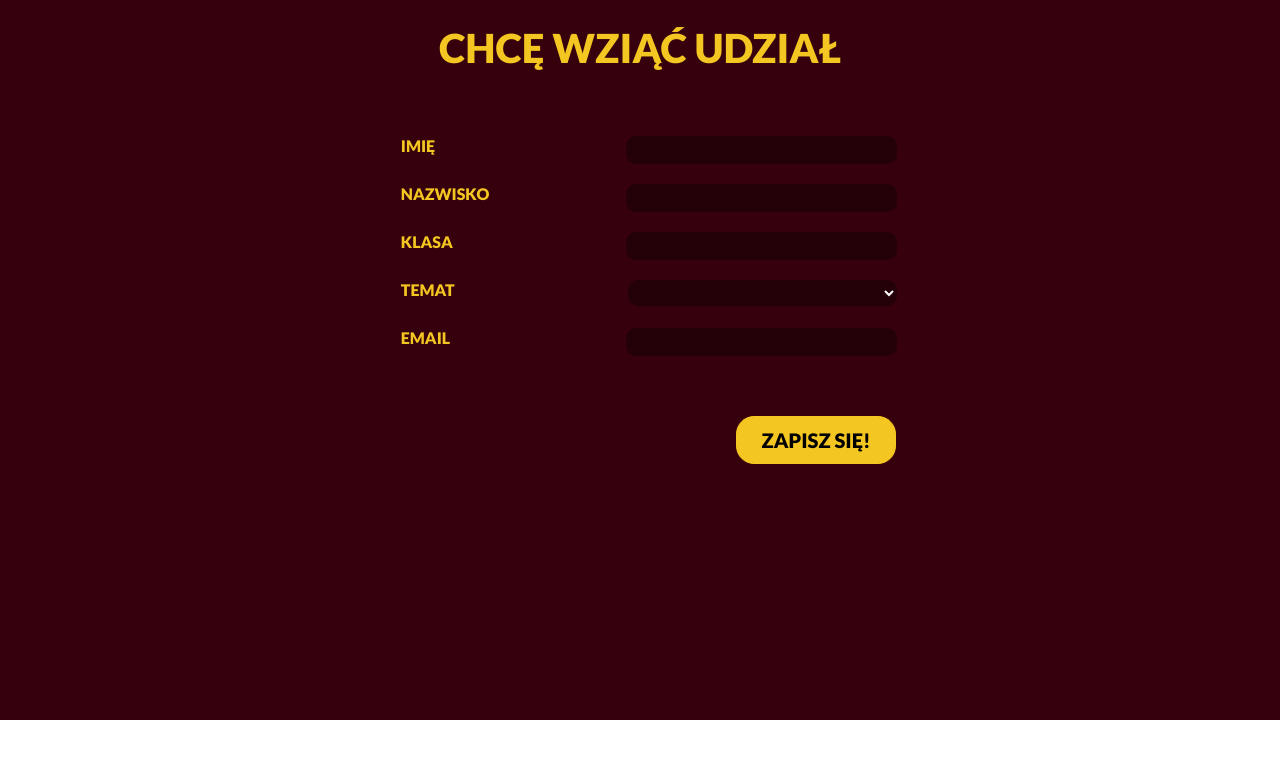
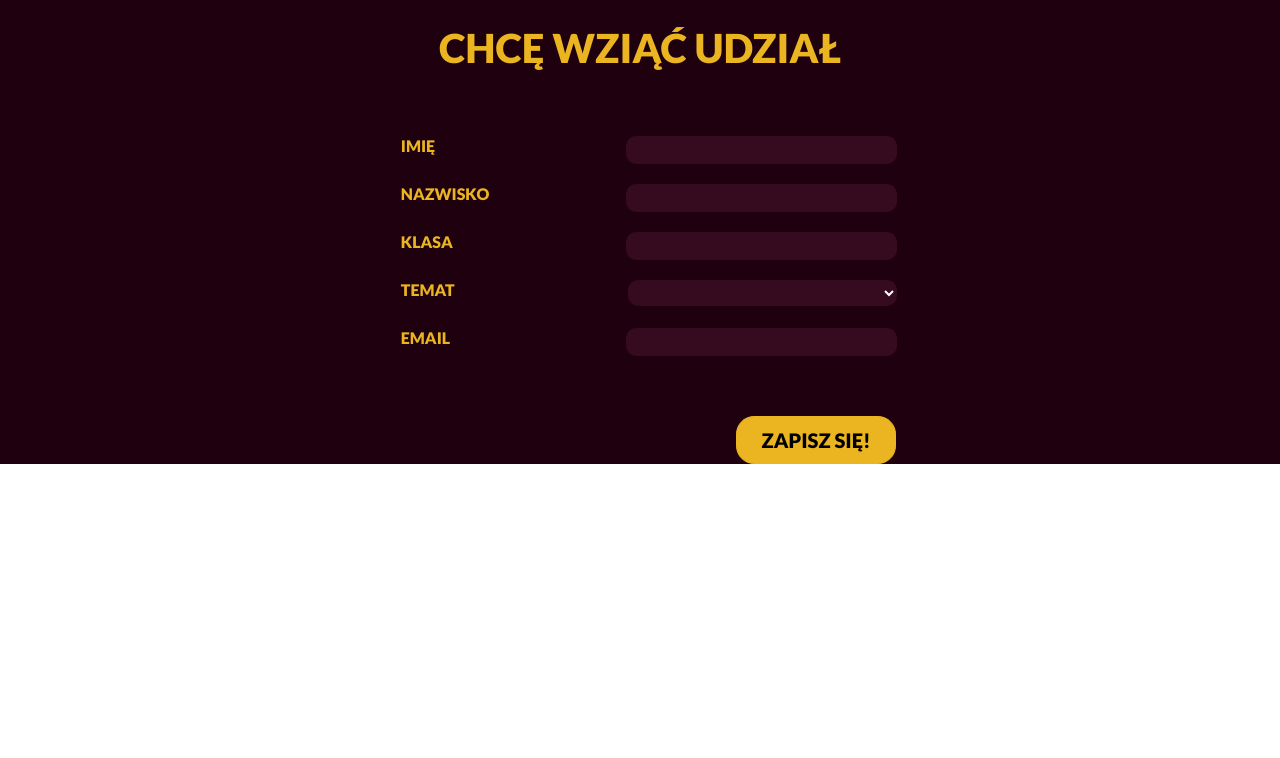
Before and after one commit to roasia/goldenlips, a Vue app: page / in a window 1280 px wide. Shown: the top 758 px of the page. Built offline with nearby package versions, Linux system fonts and the light colour scheme.

Commit message:
Style Unification

```diff
--- a/src/components/Etap2.vue
+++ b/src/components/Etap2.vue
@@ -62,11 +62,10 @@ export default {
 @import url('https://fonts.googleapis.com/css?family=Lato:400,700,900&display=swap');
 
 
-  .container{
-    background-color: #36000C;
-    color: #F4C621;
+  .container {
+    background-color: #1E000E;
+    color: rgb(235, 181, 33);
     font-family: Lato;
-    height: 45rem;
     text-transform: uppercase;
     width: 100%;
     display: flex;
@@ -74,8 +73,7 @@ export default {
     align-items: center;
     font-weight: 900;
 
-
-    .title{
+    .title {
       width: 100%;
       height: 6rem;
       display: flex;
@@ -83,7 +81,7 @@ export default {
       align-items: center;
       font-size: 40px;
     }
-    .main{
+    .main {
       display: flex;
       justify-content: center;
       align-items: center;
@@ -92,73 +90,72 @@ export default {
       height: 20em;
       margin-left: 2.5rem;
 
-      .left{
+      .left {
         width: 30%;
         display: flex;
         justify-content: center;
         align-items: center;
         flex-direction: column;
 
-        .single-name{
+        .single-name {
           width: 10rem;
           height: 3rem;
           text-align: left;
-          //margin-left: 18rem;
-
         }
       }
-      .right{
+      .right {
         width: 70%;
         display: flex;
         justify-content: center;
         align-items: center;
         flex-direction: column;
 
-        .single-input{
+        .single-input {
           width: 20rem;
           height: 3rem;
           display: flex;
           justify-content: flex-end;
           input {
             border-radius: 10px;
-            background-color: #240008;
+            background-color: rgb(54, 10, 31);
             border: none;
             width: 20vw;
             height: 2vw;
             color: white;
-            font-size: 1.5vw;
+            font-size: 1.1rem;
             outline: none;
             padding-left: 1vw;
           }
-          select{
+          select {
             border-radius: 10px;
-            background-color: #240008;
+            background-color: rgb(54, 10, 31);
             border: none;
             width: 21vw;
             height: 2vw;
             color: white;
-            font-size: 1.5vw;
+            font-size: 1.3rem;
             outline: none;
           }
         }
       }
     }
-    .button{
+    .button {
       display: flex;
       width: 60vw;
       justify-content: flex-end;
       padding-right: 20vw;
 
-      button{
+      button {
         border-radius: 18px;
-        background-color:#F4C621;
-        border: 1px solid #F4C621;
+        background-color:rgb(235, 181, 33);
+        border: 1px solid rgb(235, 181, 33);
         font-family: Lato;
         font-weight: 900;
         text-transform: uppercase;
         height: 3rem;
         width: 10rem;
         font-size: 2.5vh;
+        outline: none;
       }
     }
   }
```
